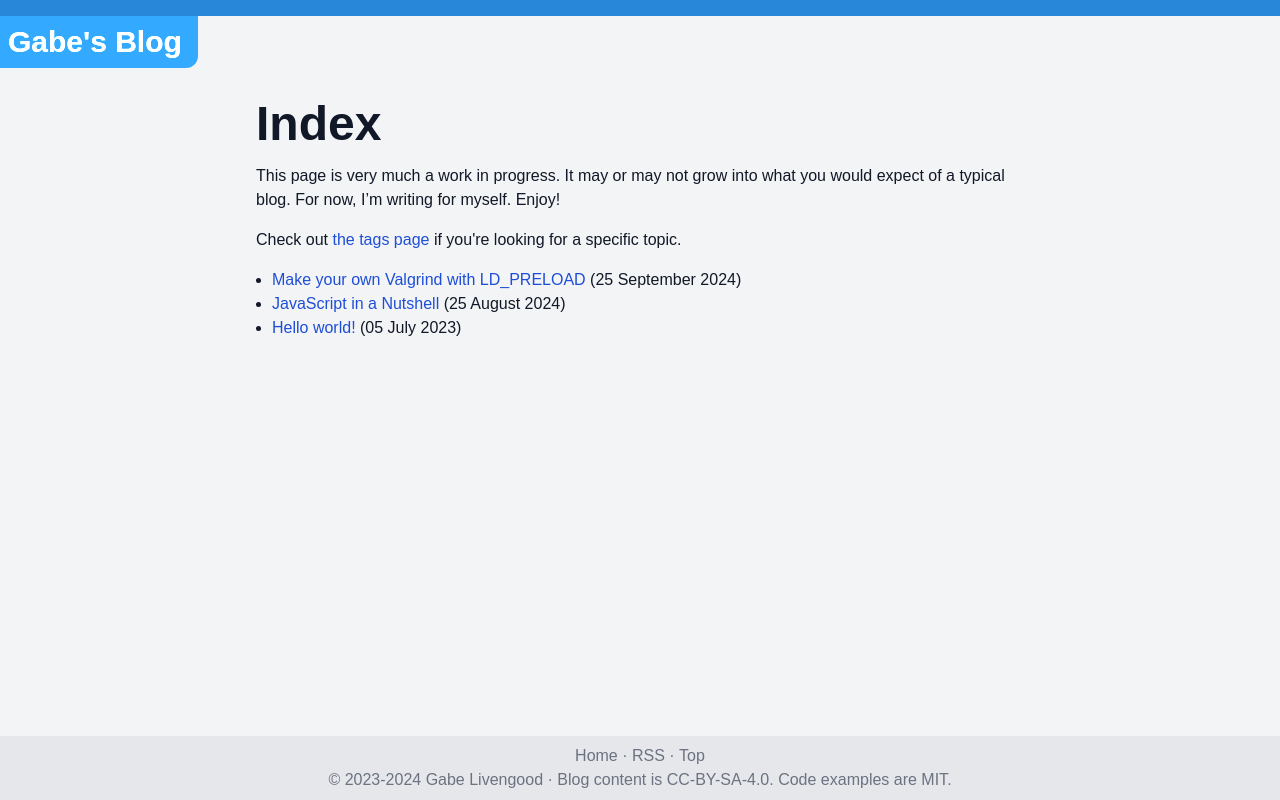
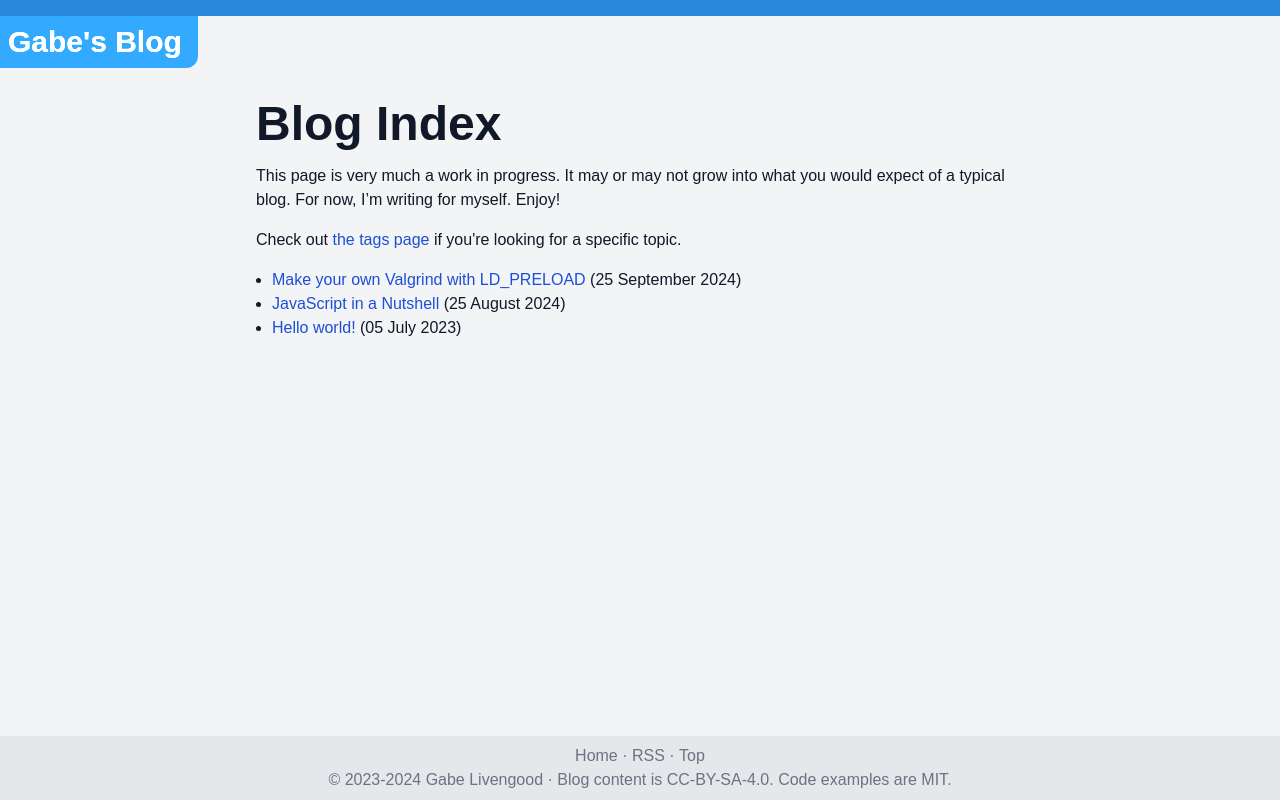
Before and after one commit to ggliv/ggliv.github.io, an Astro site: page /blog in a window 1280 px wide. Built offline with nearby package versions, Linux system fonts and the light colour scheme; Astro itself is replaced by a stand-in of ours.

Commit message:
Give blog index a clearer title

```diff
--- a/src/pages/blog/index.astro
+++ b/src/pages/blog/index.astro
@@ -4,7 +4,7 @@ import siteConfig from "@/config.ts";
 import { posts, formatDate, tags, slugify } from "@/util.ts";
 ---
 
-<BaseLayout title="Index" description={siteConfig.blogDescription}>
+<BaseLayout title="Blog Index" description={siteConfig.blogDescription}>
   <div class="space-y-[1rem]">
     <p
       >This page is very much a work in progress. It may or may not grow into
```
